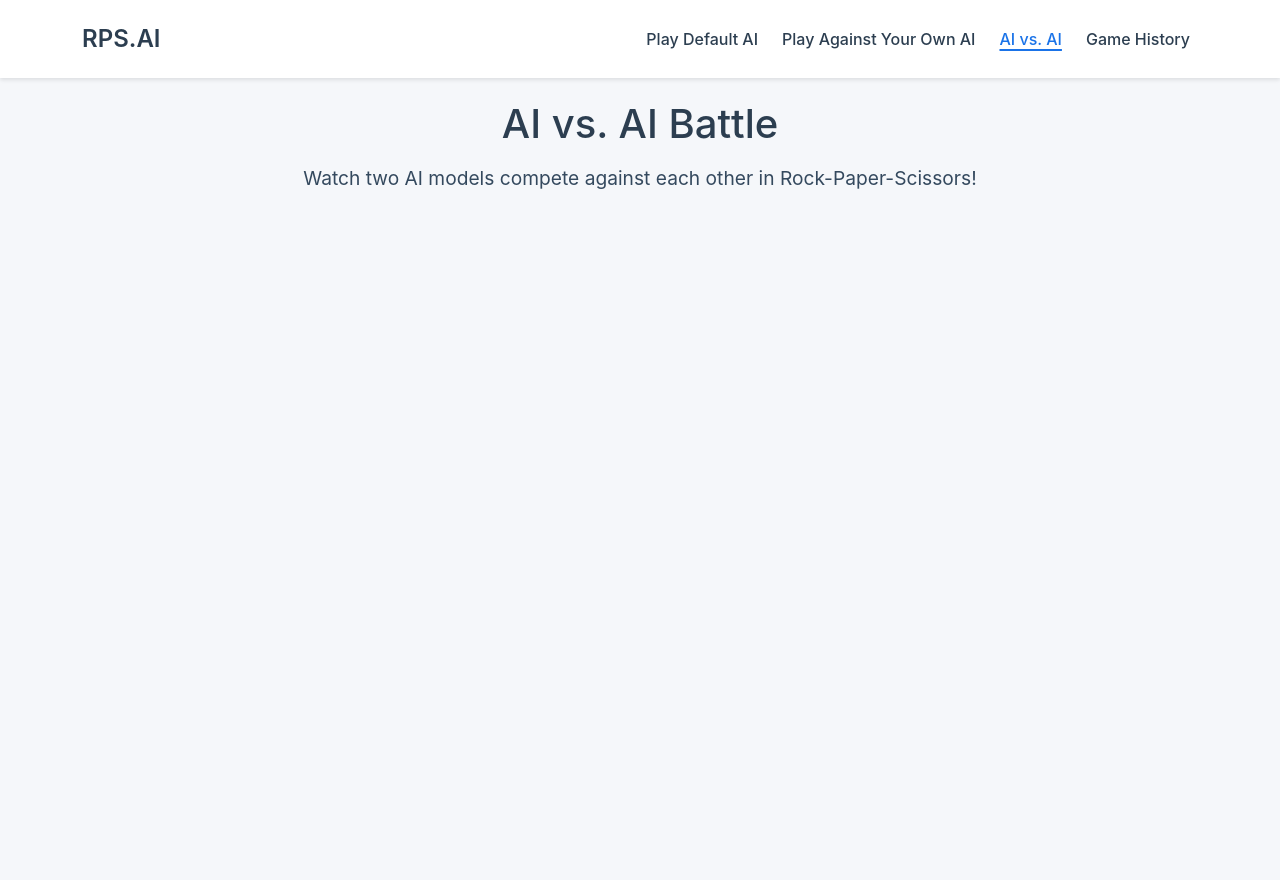
After one commit to krwang/gamebot, a Flask app: page /ai-vs-ai in a window 1280 px wide. The commit adds this page. Run offline with Flask 3, Linux system fonts and the light colour scheme.

Commit message:
ai-vs-ai skeleton

```diff
--- a/routes/game_routes.py
+++ b/routes/game_routes.py
@@ -15,6 +15,11 @@ def play_rps():
 def play_custom_ai():
     """Render the Rock Paper Scissors game page"""
     return render_template('custom_ai.html')
+
+@game_routes.route('/ai-vs-ai')
+def play_ai_vs_ai():
+    """Render the AI vs. AI battle page"""
+    return render_template('ai-vs-ai.html')
 
 @game_routes.route('/api/new-game', methods=['POST'])
 def new_game():
--- /dev/null
+++ b/templates/ai-vs-ai.html
@@ -0,0 +1,92 @@
+<!DOCTYPE html>
+<html lang="en">
+<head>
+    <meta charset="UTF-8">
+    <meta name="viewport" content="width=device-width, initial-scale=1.0">
+    <title>AI vs. AI - Rock-Paper-Scissors</title>
+    <link href="https://cdn.jsdelivr.net/npm/bootstrap@5.3.0/dist/css/bootstrap.min.css" rel="stylesheet">
+    <style>
+        body {
+            background: #f5f7fa;
+            min-height: 100vh;
+            font-family: -apple-system, BlinkMacSystemFont, 'Segoe UI', Roboto, Oxygen, Ubuntu, Cantarell, 'Open Sans', 'Helvetica Neue', sans-serif;
+            padding-top: 0;
+            margin-top: 0;
+        }
+        .navbar {
+            background: white !important;
+            box-shadow: 0 2px 4px rgba(0,0,0,0.1);
+            padding: 1rem 0;
+            position: fixed;
+            top: 0;
+            left: 0;
+            right: 0;
+            z-index: 1000;
+        }
+        .navbar-brand {
+            font-weight: 600;
+            color: #2c3e50;
+            font-size: 1.5rem;
+        }
+        .nav-link.active {
+            color: #1a73e8 !important;
+            text-decoration: underline;
+            text-underline-offset: 4px;
+            text-decoration-thickness: 2px;
+        }
+        .nav-link {
+            color: #2c3e50;
+            font-weight: 500;
+            padding: 0.5rem 1rem;
+            transition: all 0.3s ease;
+            margin-left: 0.5rem;
+            text-decoration: none;
+        }
+        .nav-link:hover {
+            color: #1a73e8;
+        }
+        .game-container {
+            max-width: 800px;
+            margin: 0 auto;
+            padding: 20px;
+            margin-top: 80px; /* Add margin to account for fixed navbar */
+        }
+        .welcome-message {
+            text-align: center;
+            margin-bottom: 2rem;
+        }
+        .welcome-message h1 {
+            font-size: 2.5rem;
+            margin-bottom: 1rem;
+            color: #2c3e50;
+        }
+        .welcome-message p {
+            font-size: 1.2rem;
+            color: #34495e;
+            margin-bottom: 0.5rem;
+        }
+    </style>
+</head>
+<body>
+    <nav class="navbar navbar-expand-lg navbar-light">
+        <div class="container">
+            <a class="navbar-brand" href="/">RPS.AI</a>
+            <div class="navbar-nav ms-auto">
+                <a class="nav-link" href="/">Play Default AI</a>
+                <a class="nav-link" href="/custom-ai">Play Against Your Own AI</a>
+                <a class="nav-link active" href="/ai-vs-ai">AI vs. AI</a>
+                <a class="nav-link" href="/game-history">Game History</a>
+            </div>
+        </div>
+    </nav>
+
+    <div class="game-container">
+        <div class="welcome-message">
+            <h1>AI vs. AI Battle</h1>
+            <p>Watch two AI models compete against each other in Rock-Paper-Scissors!</p>
+        </div>
+    </div>
+
+    <script src="https://cdn.jsdelivr.net/npm/bootstrap@5.3.0/dist/js/bootstrap.bundle.min.js"></script>
+</body>
+</html>
--- a/templates/custom_ai.html
+++ b/templates/custom_ai.html
@@ -279,6 +279,7 @@
             <div class="navbar-nav ms-auto">
                 <a class="nav-link" href="/">Play Default AI</a>
                 <a class="nav-link active" href="/custom-ai">Play Against Your Own AI</a>
+                <a class="nav-link" href="/ai-vs-ai">AI vs. AI</a>
                 <a class="nav-link" href="/game-history">Game History</a>
             </div>
         </div>
--- a/templates/game.html
+++ b/templates/game.html
@@ -279,6 +279,7 @@
             <div class="navbar-nav ms-auto">
                 <a class="nav-link active" href="/">Play Default AI</a>
                 <a class="nav-link" href="/custom-ai">Play Against Your Own AI</a>
+                <a class="nav-link" href="/ai-vs-ai">AI vs. AI</a>
                 <a class="nav-link" href="/game-history">Game History</a>
             </div>
         </div>
```
